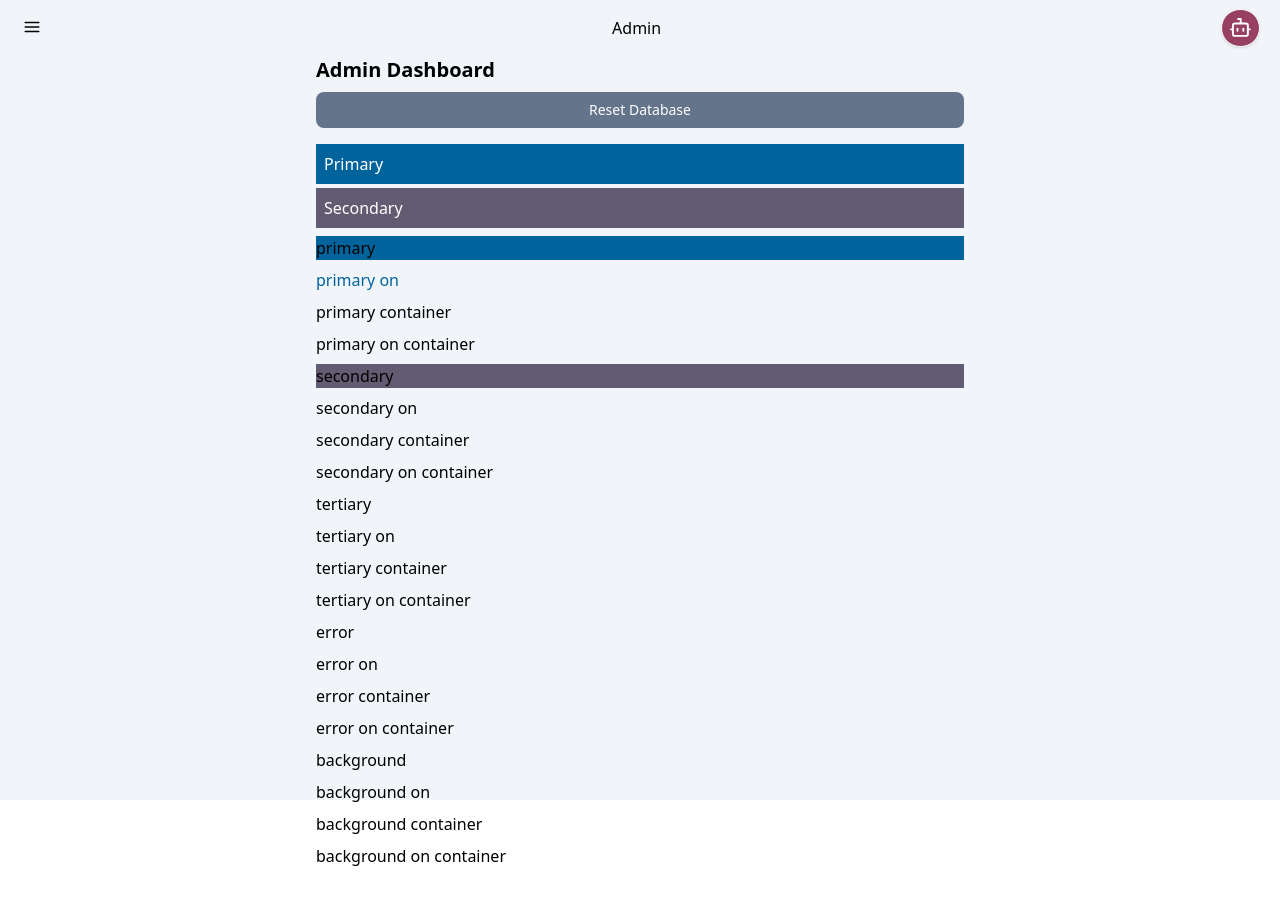
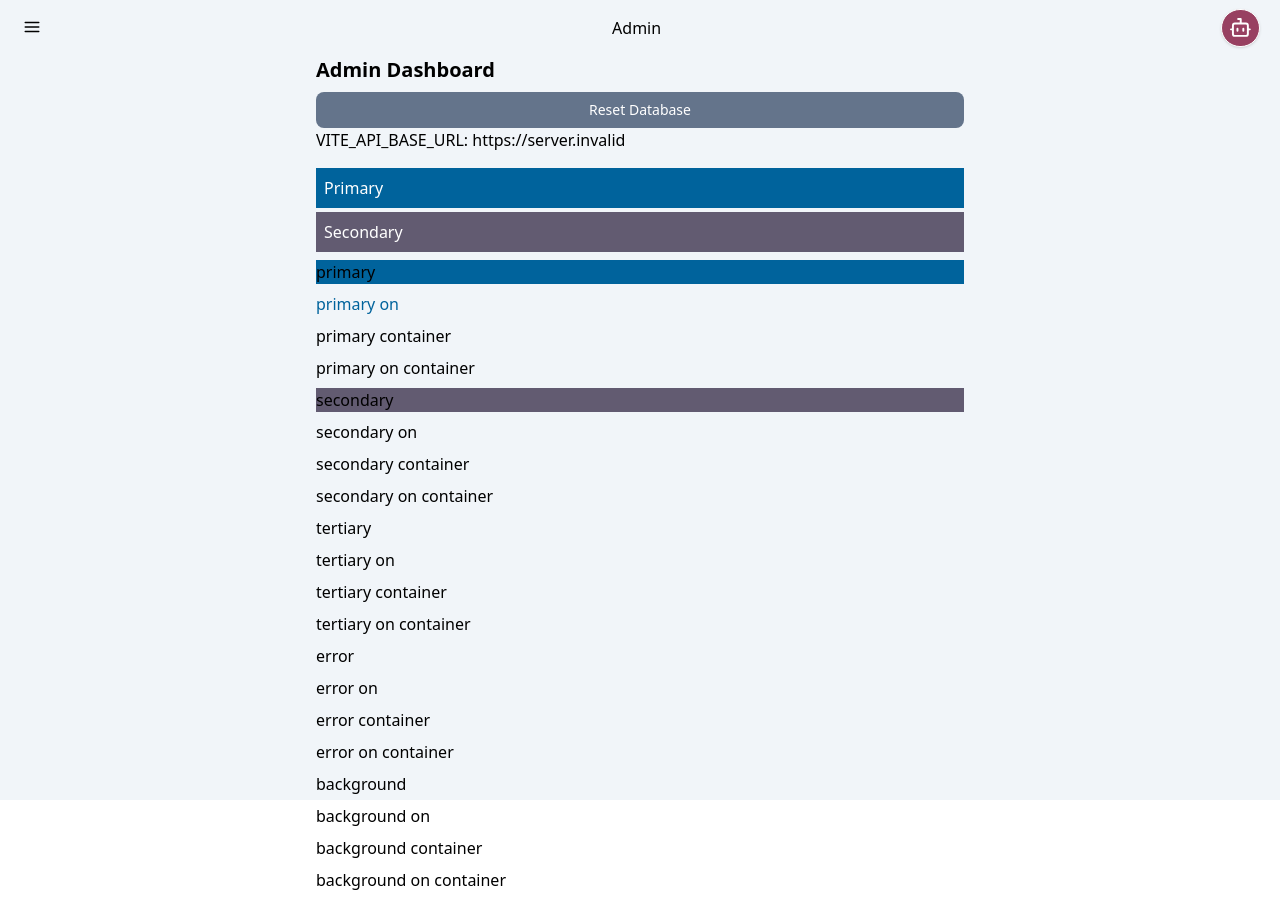
Before and after one commit to gitChrisMoore/laughing-octo-enigma, a React (Vite) app: page /admin-overview in a window 1280 px wide. Before the commit the page ends 876 px from the top, so only its background shows below. Built offline with nearby package versions, Linux system fonts and the light colour scheme; no server answers.

Commit message:
updated env of api

```diff
--- a/src/views/Admin/AdminOverview.tsx
+++ b/src/views/Admin/AdminOverview.tsx
@@ -46,6 +46,8 @@ const AdminOverview: React.FC = () => {
     setIsSideSheetOpen(!isSideSheetOpen);
   };
 
+  const VITE_API_BASE_URL = import.meta.env.VITE_API_BASE_URL;
+
   const handleResetDatabase = async () => {
     try {
       const response = await fetch("/api/admin/reset_database", {
@@ -86,6 +88,7 @@ const AdminOverview: React.FC = () => {
           >
             <p className="m-2 text-center text-sm">Reset Database</p>
           </button>
+          <div>VITE_API_BASE_URL: {VITE_API_BASE_URL}</div>
           <AdminColors />
           <AdminColor />
         </div>
--- a/src/views/Sprout/Blueprint/useBlueprints.tsx
+++ b/src/views/Sprout/Blueprint/useBlueprints.tsx
@@ -6,12 +6,15 @@ import {
   parseToBlueprintView,
 } from "./BlueprintSchema";
 
-const BLUEPRINTS_URI = "/api/blueprints/";
+const VITE_API_BASE_URL = import.meta.env.VITE_API_BASE_URL;
+const BLUEPRINTS_URI = VITE_API_BASE_URL + "/api/blueprints/";
 
 const useBlueprints = (url: string = BLUEPRINTS_URI, fetchImpl = fetch) => {
   const [blueprints, setBlueprints] = useState<BlueprintView[]>([]);
   const [status, setStatus] = useState("");
   const [isLoading, setIsLoading] = useState(false); // Add this line
+
+  console.log(url);
 
   const getBlueprint = async (id: string) => {
     setIsLoading(true);
```
